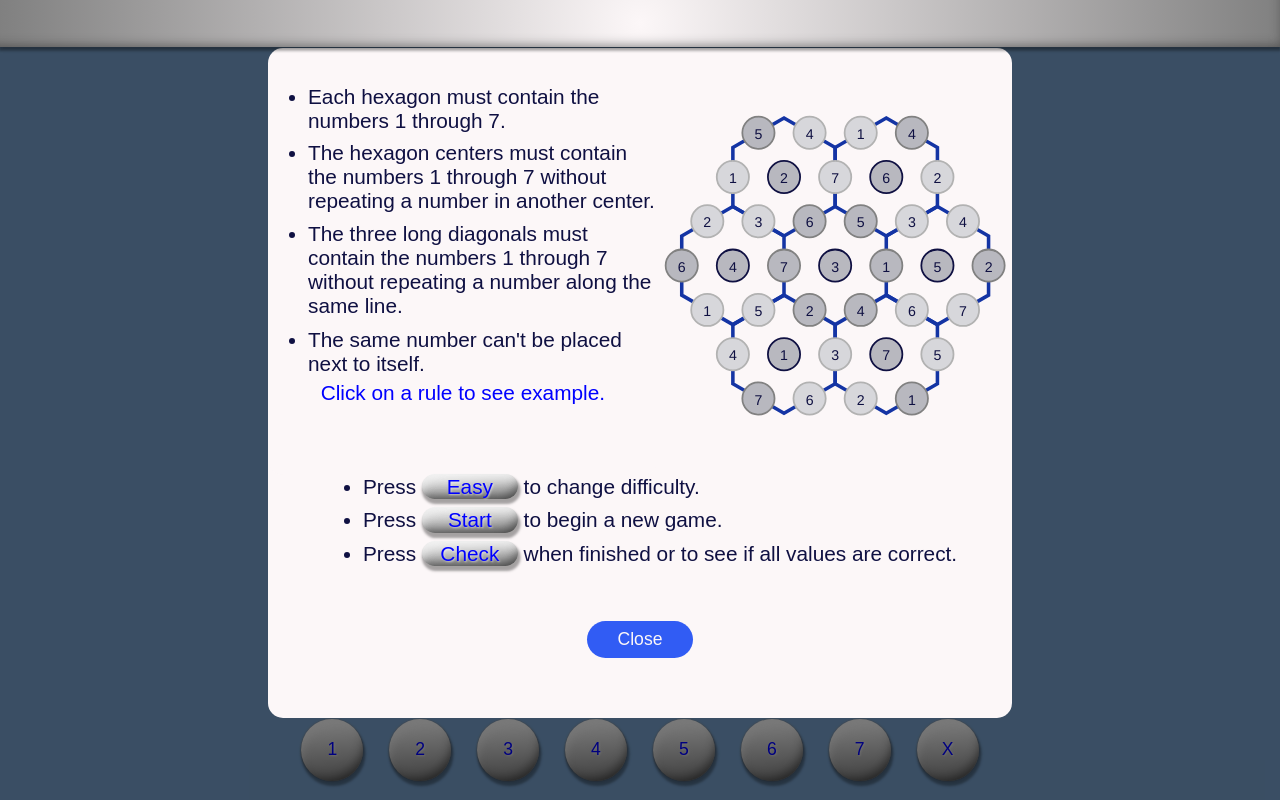
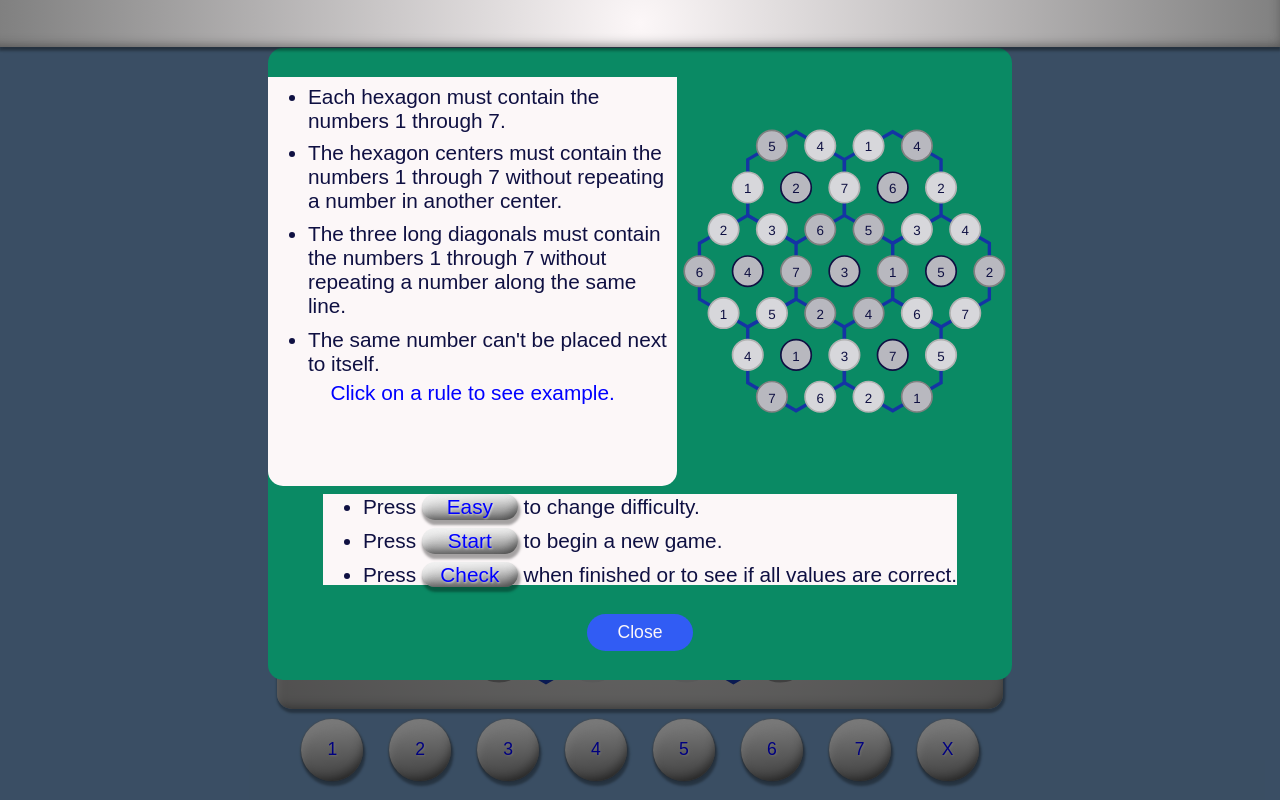
Before and after one commit to jderouin1969/game-app, a React (Vite) app: page / in a window 1280 px wide. Both pictures are taken after a click on the button "Directions". Built offline with nearby package versions, Linux system fonts and the light colour scheme.

Commit message:
Commit green

```diff
--- a/src/App.css
+++ b/src/App.css
@@ -31,9 +31,9 @@
   --stopChange: 7.5%;
   --text-control: 1.2rem;
   --text-dialog: 1.3rem;
+  --text-directions: 1rem;
   --text-numbers: 1.1rem;
   --text-buttons: 1.7rem;
-  --text-directions: 1rem;
   --text-base: 1rem;
   --text-lg: 1.1rem;
   --text-message: 1.7rem;
@@ -108,16 +108,16 @@ body {
 /* Direction Dialog */
 .dialog-directions {
   z-index: 5;
-  background: var(--offWhite);
+  background: var(--fontGreen);
   border-radius: 15px;
   border: none;
   margin-top: 3rem;
   width: var(--gameSize);
-  height: calc(var(--gameSize) * .9);
+  height: calc(var(--gameSize) * .85);
   display: grid;
   color: var(--fontDark);
-  grid-template-columns: minmax(0, 1.1fr) minmax(0, 1fr);
-  grid-template-rows: calc(var(--gameSize) 8/14) calc(var(--gameSize) 5/14) calc(var(--gameSize) 1/14) ;
+  grid-template-columns: calc(var(--gameSize) * .55) calc(var(--gameSize) * .45);
+  grid-template-rows: calc(var(--gameSize) * .6) calc(var(--gameSize) *.15) calc(var(--gameSize) * .05);
 }
 .directions-spanning {
   grid-column: 1 / 3;
@@ -128,6 +128,7 @@ body {
   border-radius: 15px;
   margin-top: calc(var(--gameSize) / 26);
   margin-bottom: .5rem;
+  margin-left: 0;
   display: flex;
   flex-direction: column;
 }
@@ -149,7 +150,7 @@ body {
   color: var(--fontDark);
   display: flex;
   flex-direction: column;
-  margin-top: -.6rem;
+  margin-top: 0;
   justify-self: center;
   font-size: var(--text-dialog);
   grid-column: 1 / 3;
--- a/src/App.jsx
+++ b/src/App.jsx
@@ -37,42 +37,40 @@ function HexaduGame(){
   }
   function setFontSize(gameSize) {
     document.documentElement.style.setProperty('--gameSize', `${gameSize}px`);
+    console.log(gameSize);
     if (gameSize > 600){
       document.documentElement.style.setProperty('--base-font', '16px');
-      console.log('base font should be 16');
+      document.documentElement.style.setProperty('--text-dialog', '1.3rem');
       return;
     }
     if (gameSize > 550){
       document.documentElement.style.setProperty('--base-font', '15px');
-      console.log('base font should be 15');
       return;
     }
     if (gameSize > 500){
       document.documentElement.style.setProperty('--base-font', '14px');
-      console.log('base font should be 14');
+      document.documentElement.style.setProperty('--text-dialog', '1.2rem');
       return;
     }
     if (gameSize > 450){
       document.documentElement.style.setProperty('--base-font', '13px');
-      console.log('base font should be 13');
       return;
     }
     if (gameSize > 400){
       document.documentElement.style.setProperty('--base-font', '12px');
-      console.log('base font should be 15');
+      document.documentElement.style.setProperty('--text-dialog', '1.1rem');
       return;
     }
     if (gameSize > 350){
       document.documentElement.style.setProperty('--base-font', '11px');
-      console.log('base font should be 14');
       return;
     }
     if (gameSize > 300){
       document.documentElement.style.setProperty('--base-font', '10px');
-      console.log('base font should be 13');
       return;
     }
     document.documentElement.style.setProperty('--base-font', '9px');
+    document.documentElement.style.setProperty('--text-dialog', '1rem');
     return;
   }
   window.addEventListener('resize', setDynamicSize);
--- a/src/components/modals.jsx
+++ b/src/components/modals.jsx
@@ -167,11 +167,11 @@ export function DirectionsDialog(props) {
             Easy</button> to change difficulty.</li>
           <li style={{marginBottom: '.5rem'}}>Press <button className='example-button'>
             Start</button> to begin a new game.</li>
-          <li style={{marginBottom: '-.4rem'}} >Press <button className='example-button'>
+          <li style={{marginBottom: '0'}} >Press <button className='example-button'>
             Check</button> when finished or to see if all values are correct.</li>
         </ul>
         <button className='dialog-button directions-spanning'
-          style={{margin: '-10px auto 10px auto'}}
+          style={{margin: '.5rem auto 0 auto'}}
           onClick={onClose}>
           Close
         </button>
```
Also changed, not shown: 5 other files (tests, documents, lock files or other folders).
